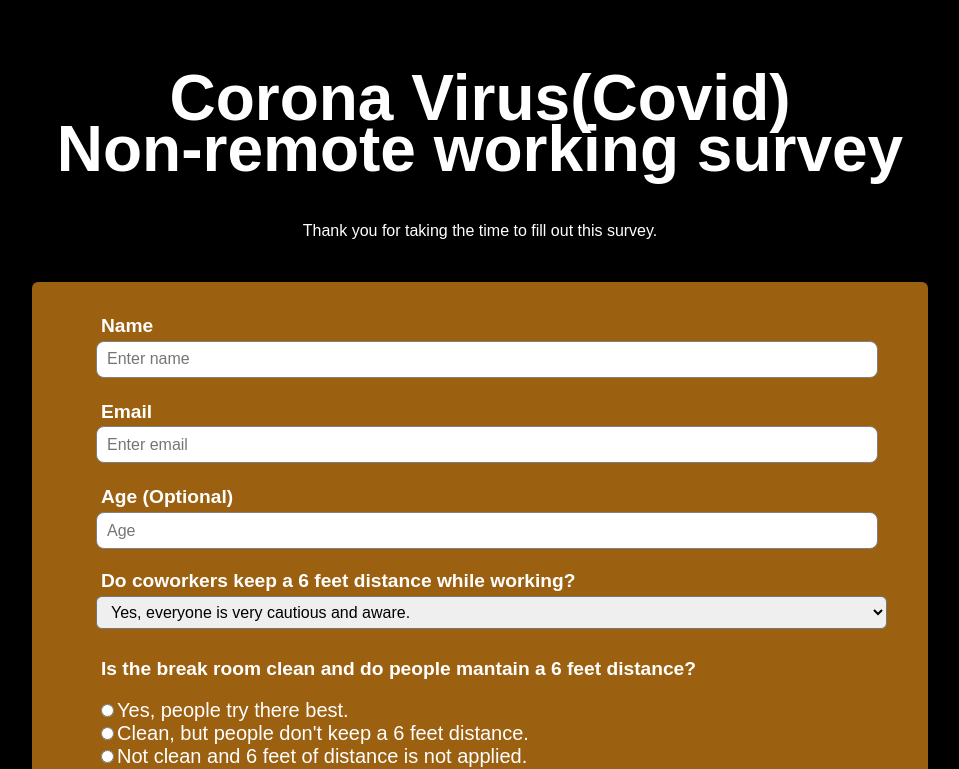
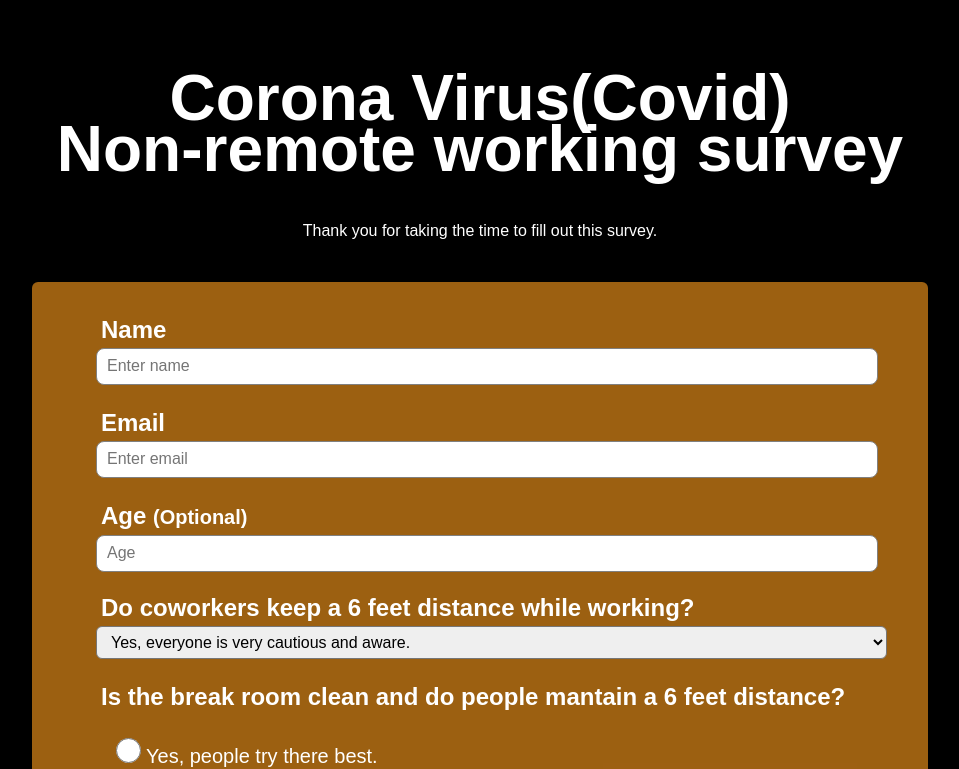
Before and after one commit to oquinone/freecodecamp_surveyform, a React (Create React App) app: page / in a window 1280 px wide. Shown: the top 769 px of the page, without its empty margins (160-1119 px from the left). Built offline with nearby package versions, Linux system fonts and the light colour scheme; a web font is replaced by a local one.

Commit message:
Changed placement of radio bttns and Checkboxes

```diff
--- a/src/App.css
+++ b/src/App.css
@@ -33,7 +33,7 @@
 }
 
 #name-label, #email-label, #number-label, #dropdown-label, #best-mf, #Fav-djs, #comments{
-  font-size: 1.2em;
+  font-size: 1.5em;
   font-weight: bold;
   padding-left: 5px;
 }
@@ -56,15 +56,15 @@
   line-height: 1.5em;
 }
 
+
 #btns{
   display: flex;
   flex-flow: column nowrap;
   justify-content: space-evenly;
 }
 
-#dropdown{
-  margin-bottom: 10px;
-}
+
+
 
 #dropdown{
   width: 103%;
@@ -74,8 +74,18 @@
   font-size: 1em;
 }
 
+#radio, #djs{
+  margin-left: 15px;
+}
+
+#radio input, #djs input{
+  width: 25px;
+  height: 25px;
+}
+
 #radio label{
   font-size: 20px;
+  padding-left: 2px;
 }
 
 #comments{
--- a/src/Components/survey.jsx
+++ b/src/Components/survey.jsx
@@ -5,7 +5,6 @@ class Survey extends Component {
     // state = {  }
     render() {
         const desc = "Thank you for taking the time to fill out this survey."
-
         return (
             <div id="survey-page">
                 <section id="welcome">
@@ -34,7 +33,7 @@ class Survey extends Component {
                             placeholder="Enter email"
                             required/><br/>
 
-                        <label for="age" id="number-label">Age (Optional)</label><br/>
+                        <label for="age" id="number-label">Age <small>(Optional)</small> </label><br/>
                         <input
                             type="number"
                             id="number"
@@ -45,6 +44,7 @@ class Survey extends Component {
 
                         <label id="dropdown-label">Do coworkers keep a 6 feet distance while working?</label><br/>
                         <select id="dropdown">
+                            {/* <div> */}
                                 <option value="Music Festival">Yes, everyone is very cautious and aware.</option>
                                 <option value="Travel">Yes, but some people don't care.</option>
                                 <option value="Party W/ Friends">Yes, but some people don't have a mask on.</option>
@@ -53,11 +53,12 @@ class Survey extends Component {
                                 <option value="Dating! duh">Sometimes becuase managers enforce it.</option>
                                 <option value="start a business">No once cares we are just working.</option>
                                 <option value="Nothing">I don't pay attention.</option>
+
                         </select><br/>
 
                         <div id="btns">
+                            <p id="best-mf">Is the break room clean and do people mantain a 6 feet distance?</p>
                             <div id="radio">
-                                <p id="best-mf">Is the break room clean and do people mantain a 6 feet distance?</p>
                                 <input type="radio" name="raiod-btn" value="Burning_Man"/>
                                 <label id="Burning_Man" for="Burning_Man">Yes, people try there best.</label><br/>
                                 <input type="radio" name="raiod-btn" value="EDC_Las_Vegas"/>
@@ -66,8 +67,8 @@ class Survey extends Component {
                                 <label id="Ultra" name="raiod-btn">Not clean and 6 feet of distance is not applied.</label><br/>
                             </div>
 
+                            <p id="Fav-djs">How satisfied are you with your job?</p>
                             <div id="djs">
-                                <p id="Fav-djs">How satisfied are you with your job?</p>
                                 <input type="checkbox" name="Deadmau5" value="Deadmau5"/>
                                 <label for="Deadmau5">I love it!</label><br/>
                                 <input type="checkbox" name="W&W" value="W&W"/>
```
Lines whose indentation alone changed are shown as unchanged.
